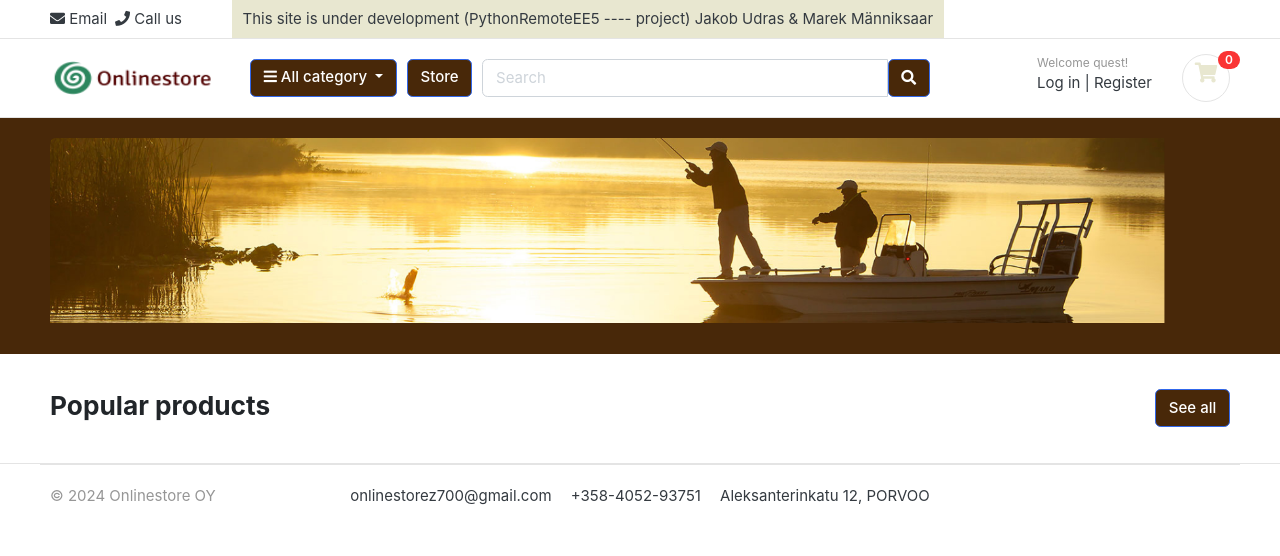
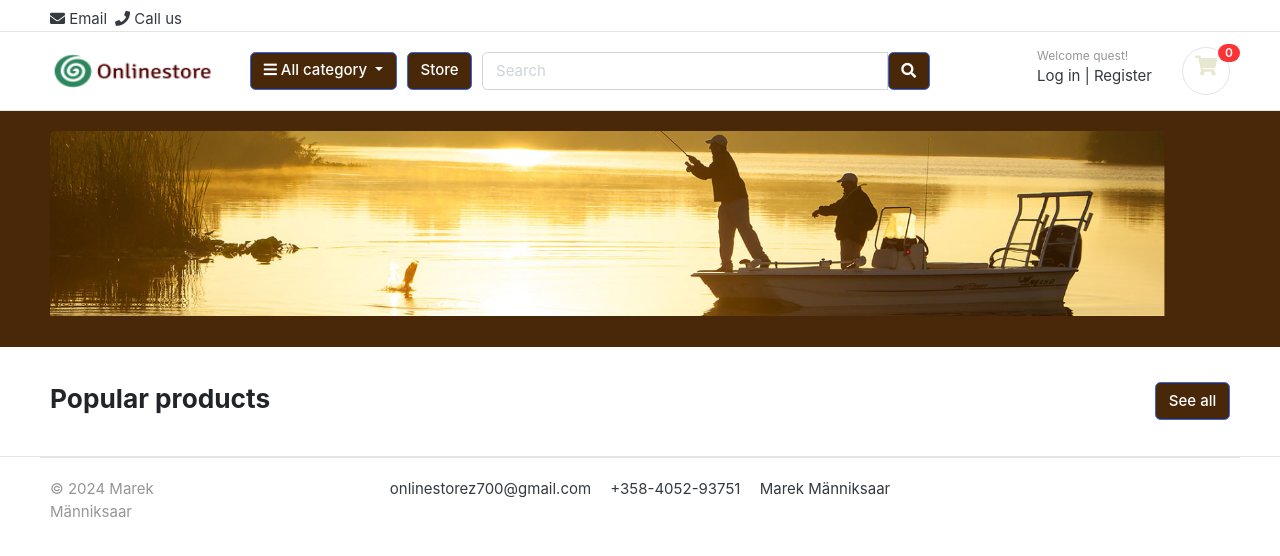
Before and after one commit to mmanniksaar/onlinestore, a Django app: page / in a window 1280 px wide. Shown: the top 556 px of the page. Run offline with Django 3.2, Linux system fonts and the light colour scheme; data that the repository does not hold is empty; some libraries are stand-ins or nearby versions; some web fonts are replaced.

Commit message:
23.01.24

```diff
--- a/templates/home.html
+++ b/templates/home.html
@@ -55,4 +55,4 @@
 <!--	{% endfor %}-->
 <!--</html>-->
 
-{% endblock%}
+{% endblock %}
--- a/templates/includes/footer.html
+++ b/templates/includes/footer.html
@@ -4,12 +4,12 @@
 	<div class="container">
 		<section class="footer-bottom border-top row">
 			<div class="col-md-2">
-				<p class="text-muted"> &copy <script>document.write(new Date().getFullYear())</script> Onlinestore OY </p>
+				<p class="text-muted"> &copy <script>document.write(new Date().getFullYear())</script> Marek Männiksaar </p>
 			</div>
 			<div class="col-md-8 text-md-center">
 				<span  class="px-2">onlinestorez700@gmail.com</span>
 				<span  class="px-2">+358-4052-93751</span>
-				<span  class="px-2">Aleksanterinkatu 12, PORVOO</span>
+				<span  class="px-2">Marek Männiksaar</span>
 			</div>
 
 		</section>
--- a/templates/includes/navbar.html
+++ b/templates/includes/navbar.html
@@ -23,7 +23,6 @@
 		{% else %}
 		<li><a img src="{% static 'images/email_devlop.png' %}"  alt="" class="zoom" style="border-right-width: 0px; border-right-style: solid; margin-right: 8px;"><i class="fa fa-envelope" style="margin-top: 11px;"></i> Email </a></li>
 		<li><a img src="{% static 'images/callus_devlop.png' %}" alt="" class="zoom" style="border-right-width: 0px; border-right-style: solid; margin-right: 50px;"> <i class="fa fa-phone" style="margin-top: 11px;"></i> Call us </a></li>
-		<li><a style="background-color:#e8e7d0" class="nav-link">This site is under development (PythonRemoteEE5 ---- project) Jakob Udras & Marek Männiksaar</a></li>
 	{% endif %}
 
 	</ul> <!-- list-inline //  -->
```
Also changed, not shown: onlinestore/settings.py (+9 -8 lines).
